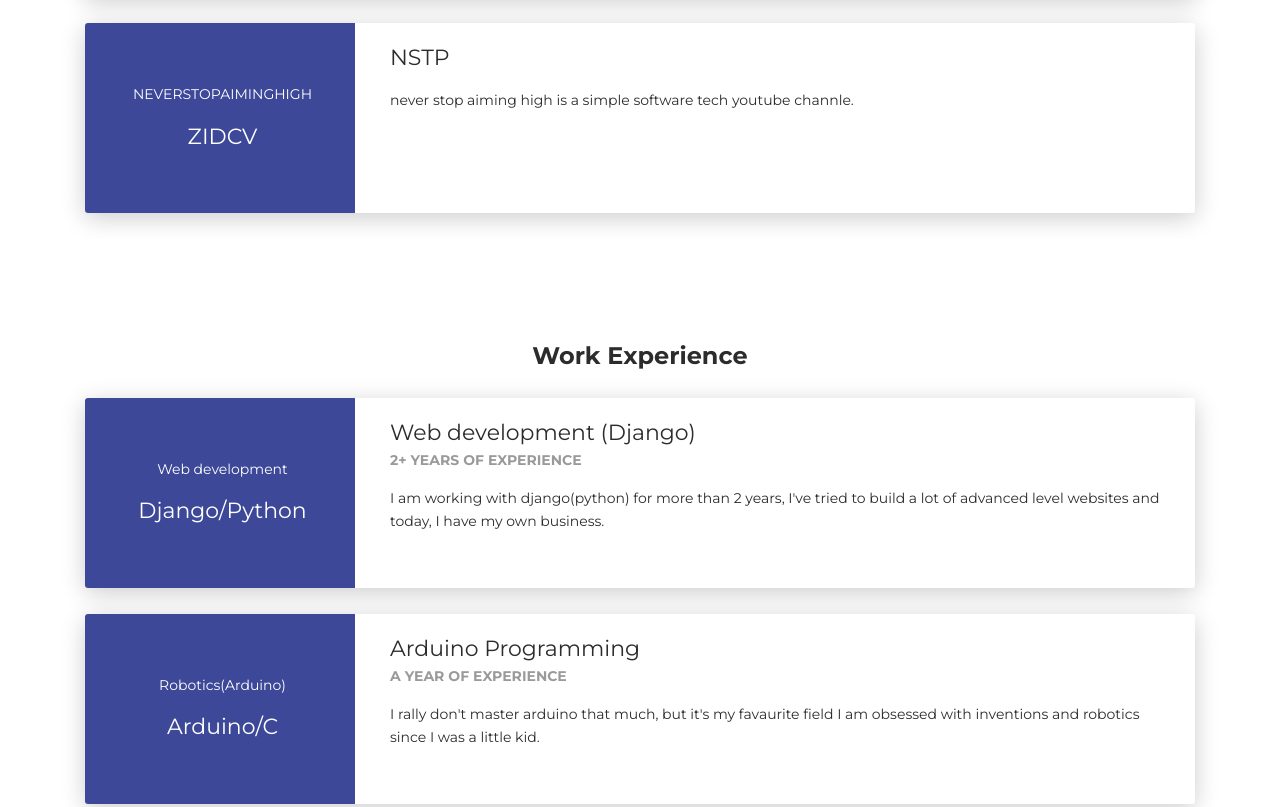
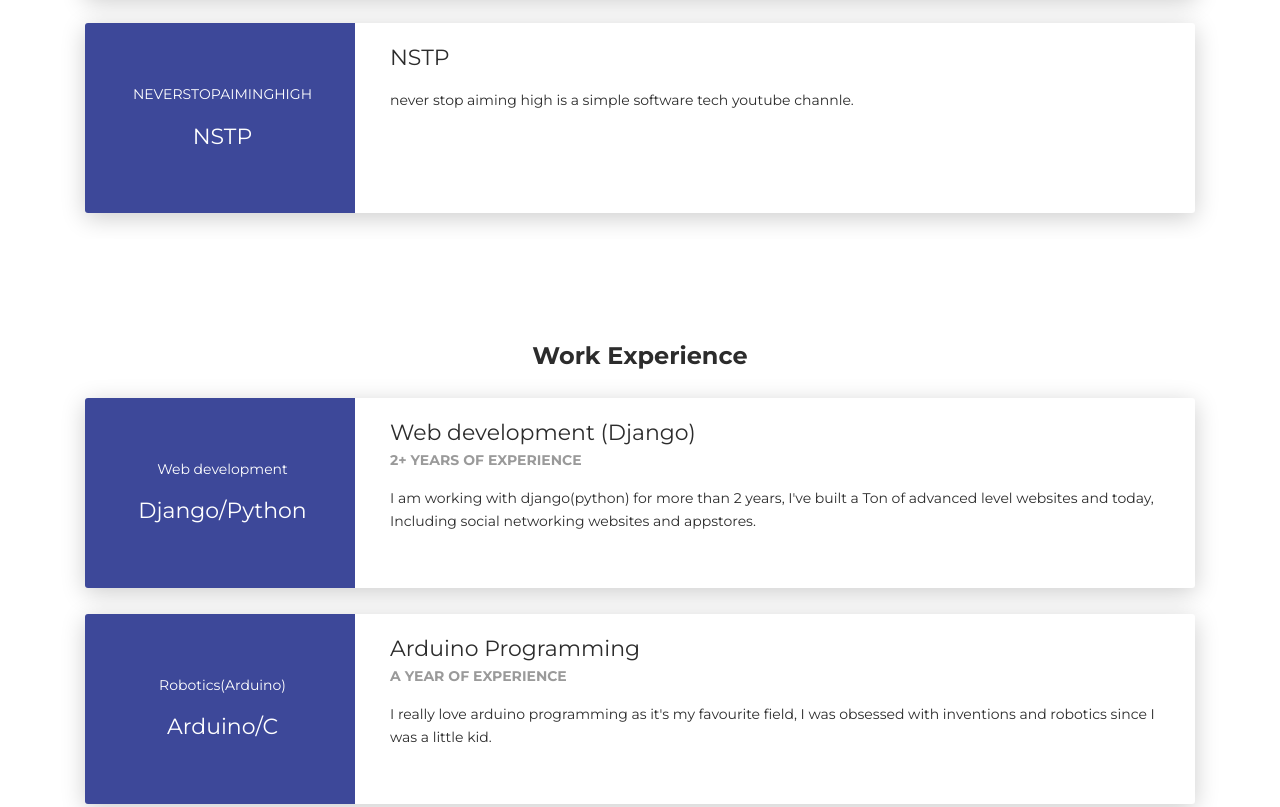
Before and after one commit to CSzido/myportfolio, a plain HTML site: page index.html in a window 1280 px wide. Shown: the part 2854-3661 px from the top of the page. Drawn offline with nearby package versions, Linux system fonts and the light colour scheme.

Commit message:
make it better

```diff
--- a/index.html
+++ b/index.html
@@ -458,7 +458,7 @@ iframe{
         <div class="col-md-3 bg-primary" data-aos="fade-right" data-aos-offset="50" data-aos-duration="500">
           <div class="card-body cc-experience-header">
             <p>NeverStopAimingHigh</p>
-            <div class="h5">ZidCV</div>
+            <div class="h5">NSTP</div>
           </div>
         </div>
         <div class="col-md-9" data-aos="fade-left" data-aos-offset="50" data-aos-duration="500">
@@ -486,7 +486,7 @@ iframe{
           <div class="card-body">
             <div class="h5">Web development (Django)</div>
             <p class="category">2+ years of experience</p>
-            <p>I am working with django(python) for more than 2 years, I've tried to build a lot of advanced level websites and today, I have my own business.</p>
+            <p>I am working with django(python) for more than 2 years, I've built a Ton of advanced level websites and today, Including social networking websites and appstores.</p>
           </div>
         </div>
       </div>
@@ -503,7 +503,7 @@ iframe{
           <div class="card-body">
             <div class="h5">Arduino Programming</div>
             <p class="category">a year of experience</p>
-            <p>I rally don't master arduino that much, but it's my favaurite field I am obsessed with inventions and robotics since I was a little kid.</p>
+            <p>I really love arduino programming as it's my favourite field, I was obsessed with inventions and robotics since I was a little kid.</p>
           </div>
         </div>
       </div>
```
